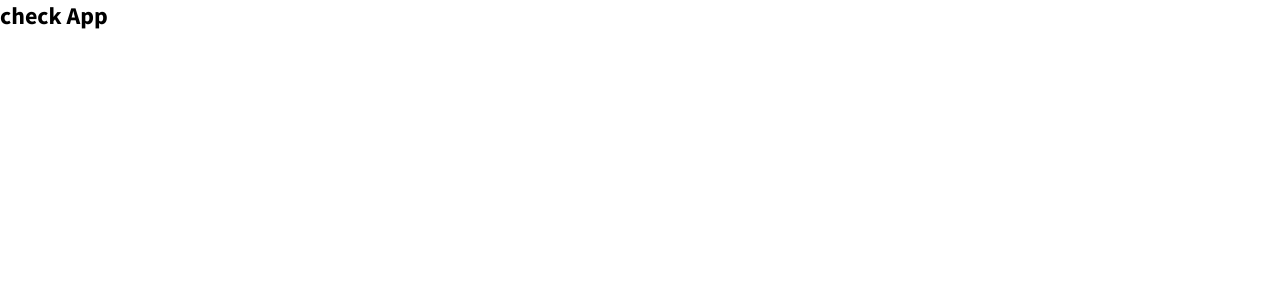
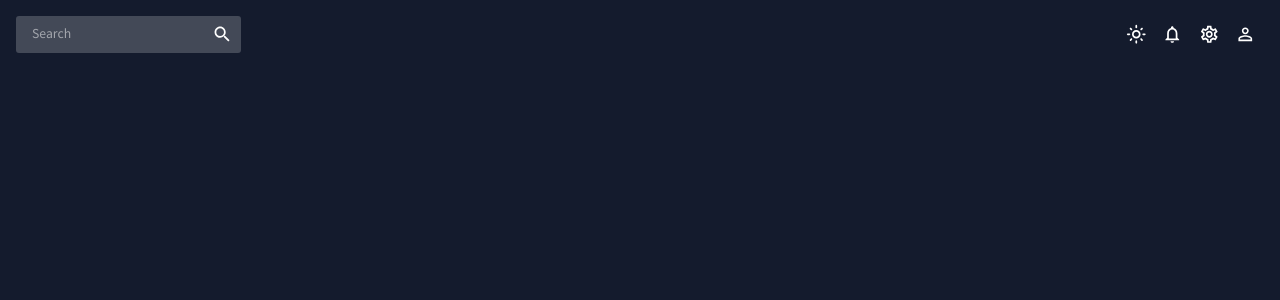
Before and after one commit to Sky-De/React-Admin-Dashboard, a React (Create React App) app: page / in a window 1280 px wide. Shown: the top 300 px of the page. Built offline with nearby package versions, Linux system fonts and the light colour scheme.

Commit message:
Topbar component added

```diff
--- a/src/App.js
+++ b/src/App.js
@@ -1,9 +1,19 @@
-
+import { ColorModeContext, useMode } from "./theme";
+import { CssBaseline, ThemeProvider } from "@mui/material";
+import Topbar from "./scenes/global/Topbar";
 function App() {
+  const [theme, colorMode] = useMode();
   return (
-    <div className="app">
-      <h2>check App</h2>
-    </div>
+    <ColorModeContext.Provider value={colorMode}>
+     <ThemeProvider theme={theme}>
+      <CssBaseline />
+        <div className="app">
+          <main className="content">
+            <Topbar />
+          </main>
+        </div>
+     </ThemeProvider>
+    </ColorModeContext.Provider>
   );
 }
 
--- a/src/scenes/global/Topbar.jsx
+++ b/src/scenes/global/Topbar.jsx
@@ -1,8 +1,52 @@
+import { Box, IconButton, useTheme } from "@mui/material";
+import { useContext } from "react";
+import { ColorModeContext , tokens } from "../../theme";
+import InputBase from "@mui/material/InputBase";
+import {
+  LightModeOutlined,
+  DarkModeOutlined,
+  NotificationsOutlined,
+  SettingsOutlined,
+  PersonOutline,
+  Search} from "@mui/icons-material";
 
 const Topbar = () => {
+  const theme = useTheme();
+  const colors = tokens(theme.palette.mode);
+  const colorMode = useContext(ColorModeContext);
+
   return (
-    <div>Topbar</div>
+    <Box display="flex" justifyContent="space-between" p={2}>
+      {/* SEARCH BAR */}
+      <Box display="flex" backgroundColor={colors.primary[400]} borderRadius="3px">
+        <InputBase sx={{ ml: 2, flex: 1 }} placeholder="Search" />
+        <IconButton>
+          <Search/>
+        </IconButton>
+      </Box>
+
+      {/* ICONS */}
+      <Box display="flex">
+
+        <IconButton onClick={colorMode.toggleColorMode}>
+          {theme.palette.mode === "dark" ? <LightModeOutlined/> : <DarkModeOutlined/>}
+        </IconButton>
+
+        <IconButton>
+          <NotificationsOutlined/>
+        </IconButton>
+
+        <IconButton>
+          <SettingsOutlined/>
+        </IconButton>
+
+        <IconButton>
+          <PersonOutline/>
+        </IconButton>
+
+      </Box>
+    </Box>
   )
 }
 
-export default Topbar
+export default Topbar;
--- /dev/null
+++ b/src/theme.js
@@ -0,0 +1,217 @@
+import { createContext, useMemo, useState } from "react";
+import { createTheme } from "@mui/material";
+
+// color design tokens
+export const tokens = (mode) => ({
+    ...mode === 'dark'
+    ? {
+        gray: {
+            100: "#e0e0e0",
+            200: "#c2c2c2",
+            300: "#a3a3a3",
+            400: "#858585",
+            500: "#666666",
+            600: "#525252",
+            700: "#3d3d3d",
+            800: "#292929",
+            900: "#141414"
+        },
+        primary: {
+            100: "#d0d1d5",
+            200: "#a1a4ab",
+            300: "#727681",
+            400: "#434957",
+            500: "#141b2d",
+            600: "#101624",
+            700: "#0c101b",
+            800: "#080b12",
+            900: "#040509"
+        },
+        greenAccent: {
+            100: "#dbf5ee",
+            200: "#b7ebde",
+            300: "#94e2cd",
+            400: "#70d8bd",
+            500: "#4cceac",
+            600: "#3da58a",
+            700: "#2e7c67",
+            800: "#1e5245",
+            900: "#0f2922"
+        },
+        redAccent: {
+            100: "#f8dcdb",
+            200: "#f1b9b7",
+            300: "#e99592",
+            400: "#e2726e",
+            500: "#db4f4a",
+            600: "#af3f3b",
+            700: "#832f2c",
+            800: "#58201e",
+            900: "#2c100f"
+        },
+        blueAccent: {
+            100: "#e1e2fe",
+            200: "#c3c6fd",
+            300: "#a4a9fc",
+            400: "#868dfb",
+            500: "#6870fa",
+            600: "#535ac8",
+            700: "#3e4396",
+            800: "#2a2d64",
+            900: "#151632"
+        },
+
+    } : {
+        gray: {
+            100: "#141414",
+            200: "#292929",
+            300: "#3d3d3d",
+            400: "#525252",
+            500: "#666666",
+            600: "#858585",
+            700: "#a3a3a3",
+            800: "#c2c2c2",
+            900: "#e0e0e0",
+        },
+        primary: {
+            100: "#040509",
+            200: "#080b12",
+            300: "#0c101b",
+            400: "#f2f0f0",
+            500: "#141b2d",
+            600: "#434957",
+            700: "#727681",
+            800: "#a1a4ab",
+            900: "#d0d1d5",
+        },
+        greenAccent: {
+            100: "#0f2922",
+            200: "#1e5245",
+            300: "#2e7c67",
+            400: "#3da58a",
+            500: "#4cceac",
+            600: "#70d8bd",
+            700: "#94e2cd",
+            800: "#b7ebde",
+            900: "#dbf5ee",
+        },
+        redAccent: {
+            100: "#2c100f",
+            200: "#58201e",
+            300: "#832f2c",
+            400: "#af3f3b",
+            500: "#db4f4a",
+            600: "#e2726e",
+            700: "#e99592",
+            800: "#f1b9b7",
+            900: "#f8dcdb",
+        },
+        blueAccent: {
+            100: "#151632",
+            200: "#2a2d64",
+            300: "#3e4396",
+            400: "#535ac8",
+            500: "#6870fa",
+            600: "#868dfb",
+            700: "#a4a9fc",
+            800: "#c3c6fd",
+            900: "#e1e2fe",
+        },
+    }
+});
+
+
+// mui theme settings
+export const themeSettings = (mode) => {
+    const colors = tokens(mode);
+
+    return {
+        palette: {
+            mode: mode,
+            ...(mode === 'dark'
+            ? {
+                primary: {
+                    main: colors.primary[500],
+                },
+                secondary: {
+                    main: colors.greenAccent[500],
+                },
+                neutral: {
+                    dark: colors.gray[700],
+                    main: colors.gray[500],
+                    light: colors.gray[100],
+                },
+                background: {
+                    default: colors.primary[500],
+                }
+            }
+            : {
+
+                primary: {
+                    main: colors.primary[100],
+                },
+                secondary: {
+                    main: colors.greenAccent[500],
+                },
+                neutral: {
+                    dark: colors.gray[700],
+                    main: colors.gray[500],
+                    light: colors.gray[100],
+                },
+                background: {
+                    default: "#fcfcfc",
+                }
+            }
+            )
+        },
+
+        typography: {
+            fontFamily: ["Source Sans Pro", "sans-serif"].join(","),
+            fontSize: 12,
+            h1: {
+                fontFamily: ["Source Sans Pro", "sans-serif"].join(","),
+                fontSize: 40,
+            },
+            h2: {
+                fontFamily: ["Source Sans Pro", "sans-serif"].join(","),
+                fontSize: 32,
+            },
+            h3: {
+                fontFamily: ["Source Sans Pro", "sans-serif"].join(","),
+                fontSize: 24,
+            },
+            h4: {
+                fontFamily: ["Source Sans Pro", "sans-serif"].join(","),
+                fontSize: 20,
+            },
+            h5: {
+                fontFamily: ["Source Sans Pro", "sans-serif"].join(","),
+                fontSize: 16,
+            },
+            h6: {
+                fontFamily: ["Source Sans Pro", "sans-serif"].join(","),
+                fontSize: 14,
+            },
+        }
+    };
+};
+
+// context for color mode
+export const ColorModeContext = createContext({
+    toggleColorMode : () => {}
+});
+
+export const useMode = () => {
+    const [mode, setMode] = useState("dark");
+
+    const colorMode = useMemo(
+        () => ({
+            toggleColorMode: () =>
+            setMode((pre) => (pre === "light" ? "dark" : "light")),
+        }),
+        []
+    )
+    const theme = useMemo(() => createTheme(themeSettings(mode)), [mode]);
+
+    return [theme, colorMode];
+};
```
Also changed, not shown: src/scenes/dashboard/Dashboard.jsx (+8 -0 lines).
